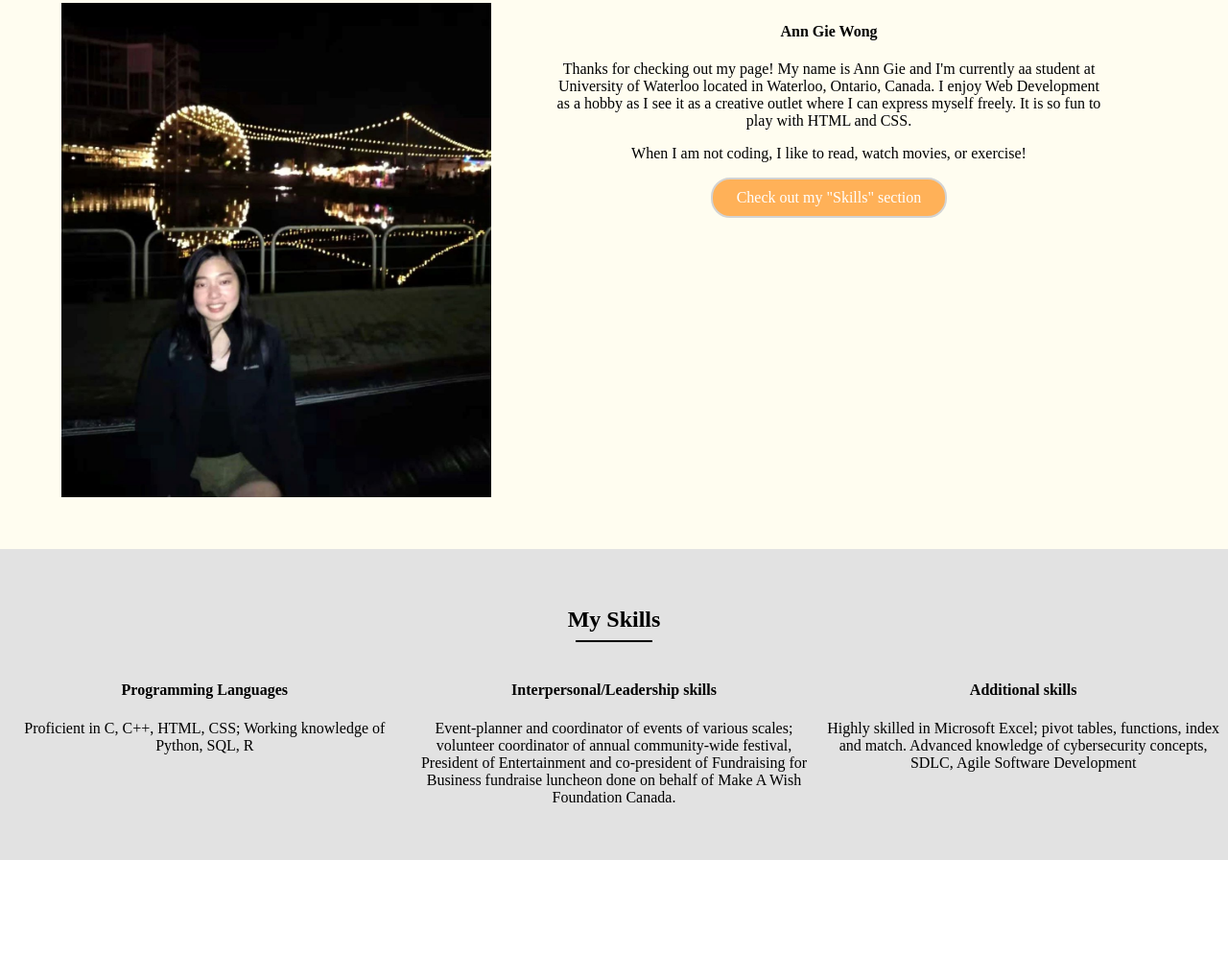
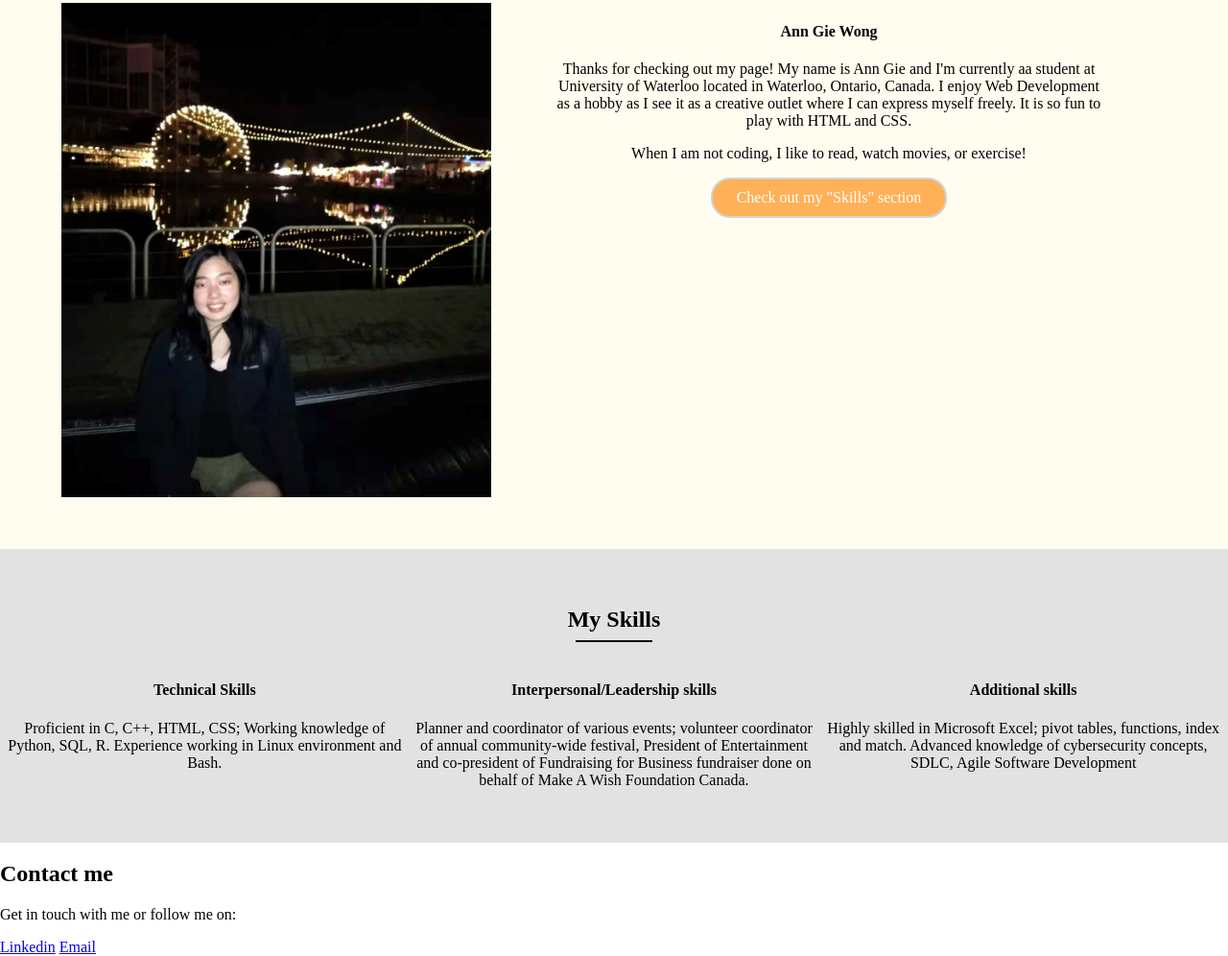
Before and after one commit to angiecodess/angiecodess.github.io, a plain HTML site: page Website project/index.html in a window 1280 px wide. Shown: the part 686-1682 px from the top of the page at 96% size. Before the commit the page ends 1582 px from the top, so only its background shows below. Drawn offline with Linux system fonts and the light colour scheme.

Commit message:
Update index.html

```diff
--- a/Website project/index.html
+++ b/Website project/index.html
@@ -61,13 +61,13 @@
 	<div class="myskills">
 		<h2>My Skills</h2>
 		<div class="skills-left">
-			<h4>Programming Languages</h4>
+			<h4>Technical Skills</h4>
 			<p>Proficient in C, C++, HTML, CSS;
-			Working knowledge of Python, SQL, R</p>
+			Working knowledge of Python, SQL, R. Experience working in Linux environment and Bash.</p>
 		</div>
 		<div class="skills-center">
 			<h4>Interpersonal/Leadership skills</h4>
-			<p>Event-planner and coordinator of events of various scales; volunteer coordinator of annual community-wide festival, President of Entertainment and co-president of Fundraising for Business fundraise luncheon done on behalf of Make A Wish Foundation Canada.   </p>
+			<p>Planner and coordinator of various events; volunteer coordinator of annual community-wide festival, President of Entertainment and co-president of Fundraising for Business fundraiser done on behalf of Make A Wish Foundation Canada.   </p>
 		</div>
 		<div class="skills-right">
 			<h4>Additional skills</h4>
@@ -75,6 +75,14 @@
 		</div>
 	</div>
 
-
+	<!-----------------CONTACT------------------>
+	<div class="contact">
+		<h2>Contact me</h2>
+		<p>Get in touch with me or follow me on:</p>
+		<div class="social">
+			<a href="https://www.linkedin.com/in/ann-gie-wong/" class="linkedin">Linkedin</a>
+			<a href = "mailto: ann.gie.wong@uwaterloo.ca" class="email">Email</a>
+		</div>
+	</div>
 </body>
 </html>
```
